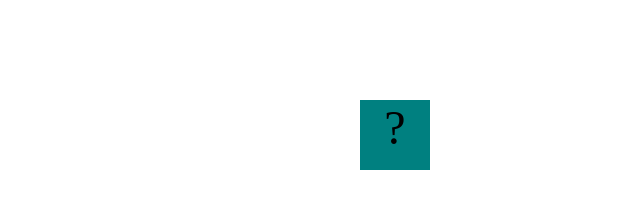
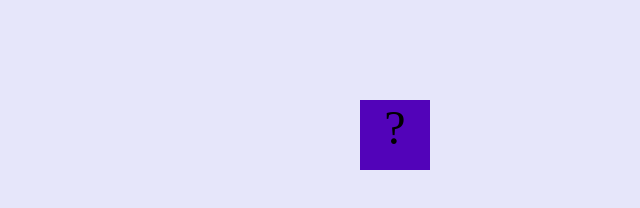
Before and after one commit to DarrenJ032204/DarrenJ032204.github.io, a plain HTML site: page projects/bouncing-box/index.html in a window 1280 px wide. Shown: the whole page, without its empty margins (640-1280 px from the left). Drawn offline with Linux system fonts and the light colour scheme.

Commit message:
challenge 1 complete

```diff
--- a/projects/bouncing-box/index.html
+++ b/projects/bouncing-box/index.html
@@ -8,7 +8,7 @@
 		.box {
 			width: 70px;
 			height: 70px;
-			background-color: teal;
+			background-color: rgb(82, 3, 185);
 			font-size: 300%;
 			text-align: center;
 			display: block;
@@ -18,6 +18,7 @@
 		}
 		.board{
 			height: 100vh;
+			background-color:lavender;
 		}
 	</style>
 	<!-- 	<script src="//cdnjs.cloudflare.com/ajax/libs/jquery/2.1.1/jquery.min.js"></script> -->
```
